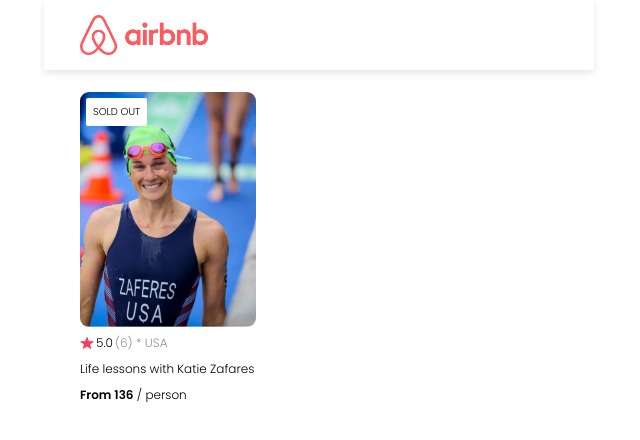
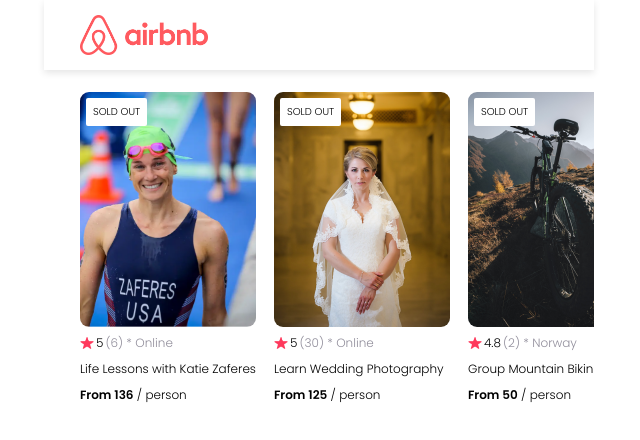
Before and after one commit to lexzee/air-bnb-clone, a React (Vite) app: page / in a window 1280 px wide. Shown: the top 440 px of the page, without its empty margins (321-961 px from the left). Built offline with nearby package versions, Linux system fonts and the light colour scheme.

Commit message:
modified card list section to scroll horizontally and render dynamically

```diff
--- a/src/App.css
+++ b/src/App.css
@@ -73,11 +73,16 @@
   /* padding: 22px 36px; */
   margin-right: 18px;
   display: flex;
+  flex: 0 0 auto;
   flex-direction: column;
   position: relative;
   border-radius: 9px;
 }
 
+.card > title {
+  overflow: hidden;
+  text-overflow: ellipsis;
+}
 .card > .img {
   position: relative;
 }
@@ -129,8 +134,16 @@
 
 .cards{
   display: flex;
+  flex-wrap: nowrap;
+  overflow-x: auto;
   padding: 22px 36px;
 }
+
+.cards::-webkit-scrollbar {
+  display: none;
+}
+
+
 /* #root {
   max-width: 1280px;
   margin: 0 auto;
--- a/src/App.jsx
+++ b/src/App.jsx
@@ -5,40 +5,31 @@
 import Navbar from './components/Navbar'
 import Hero from './components/Hero'
 import Card from './components/Card'
+import data from './data'
 
 function App() {
-  // const [count, setCount] = useState(0)
-  const data = [
-    {
-      img:"katie-zaferes.png",
-      rating:"5.0",
-      reviewCount:6,
-      country:"USA",
-      title:"Life lessons with Katie Zafares",
-      price:136
-    }
-  ]
+  const cards = data.map((e,i) => {
+    return (
+      <Card
+        key={i}
+        img={e.coverImg}
+        rating={e.stats.rating}
+        reviewCount={e.stats.reviewCount}
+        location={e.location}
+        title={e.title}
+        price={e.price}
+      />
+    )
+  })
 
   return (
     <div className="App">
       <Navbar />
       {/* <Hero /> */}
-      <div className='cards'>
-        {data.map((e,i) => {
-          return (
-            <Card
-              key={i}
-              img={e.img}
-              rating={e.rating}
-              reviewCount={e.reviewCount}
-              country={e.country}
-              title={e.title}
-              price={e.price}
-            />
-          )
-        })}
+      <section className='cards'>
+        {cards}
         {/* <Card/> */}
-      </div>
+      </section>
     </div>
   )
 }
--- a/src/components/Card.jsx
+++ b/src/components/Card.jsx
@@ -9,14 +9,14 @@
       <div className='img'>
         {/* <div className='img--overlay'> */}
           {/* <img src={pic1} alt='Katie Zaferes' className='card-img'/> */}
-          <img src={`../src/assets/images/${props.img}`} alt='Katie Zaferes' className='card-img'/>
+          <img src={`../src/assets/images/${props.img}`} alt={props.img} className='card-img'/>
           <div>sold out</div>
         {/* </div> */}
       </div>
       <div className='rating'>
         <img src={star} />
         <p>{props.rating}
-        <span className='gray'>({props.reviewCount}) * {props.country}</span>
+        <span className='gray'>({props.reviewCount}) * {props.location}</span>
         </p>
       </div>
       <p className='title'>
--- /dev/null
+++ b/src/data.js
@@ -0,0 +1,41 @@
+export default [
+  {
+      id: 1,
+      title: "Life Lessons with Katie Zaferes",
+      description: "I will share with you what I call \"Positively Impactful Moments of Disappointment.\" Throughout my career, many of my highest moments only came after setbacks and losses. But learning from those difficult moments is what gave me the ability to rise above them and reach my goals.",
+      price: 136,
+      coverImg: "katie-zaferes.png",
+      stats: {
+          rating: 5.0,
+          reviewCount: 6
+      },
+      location: "Online",
+      openSpots: 0,
+  },
+  {
+      id: 2,
+      title: "Learn Wedding Photography",
+      description: "Interested in becoming a wedding photographer? For beginner and experienced photographers alike, join us in learning techniques required to leave the happy couple with memories that'll last a lifetime.",
+      price: 125,
+      coverImg: "wedding-photography.png",
+      stats: {
+          rating: 5.0,
+          reviewCount: 30
+      },
+      location: "Online",
+      openSpots: 27,
+  },
+  {
+      id: 3,
+      title: "Group Mountain Biking",
+      description: "Experience the beautiful Norwegian landscape and meet new friends all while conquering rugged terrain on your mountain bike. (Bike provided!)",
+      price: 50,
+      coverImg: "mountain-bike.png",
+      stats: {
+          rating: 4.8,
+          reviewCount: 2
+      },
+      location: "Norway",
+      openSpots: 3,
+  },
+]
```
Also changed, not shown: src/assets/images/mountain-bike.png (added), src/assets/images/wedding-photography.png (added).
